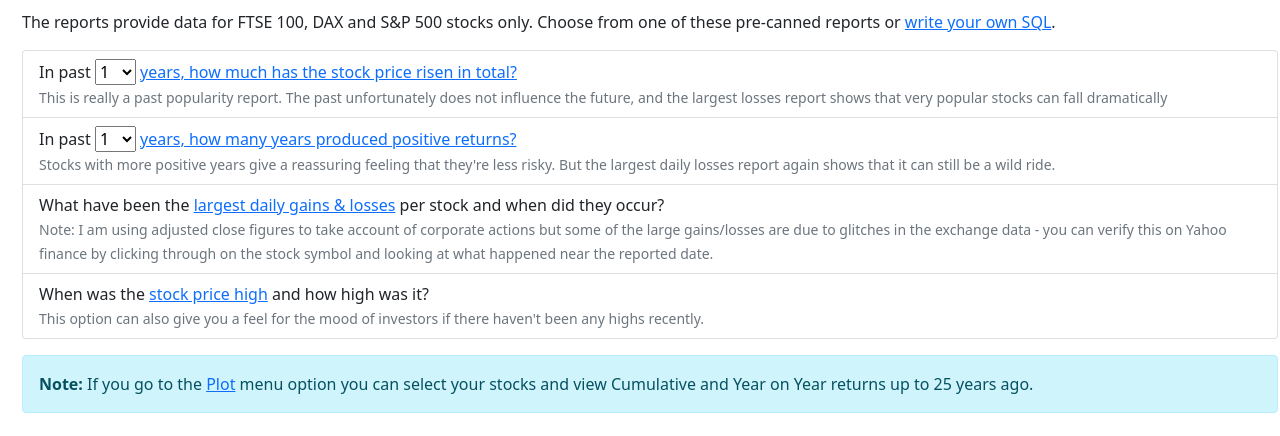
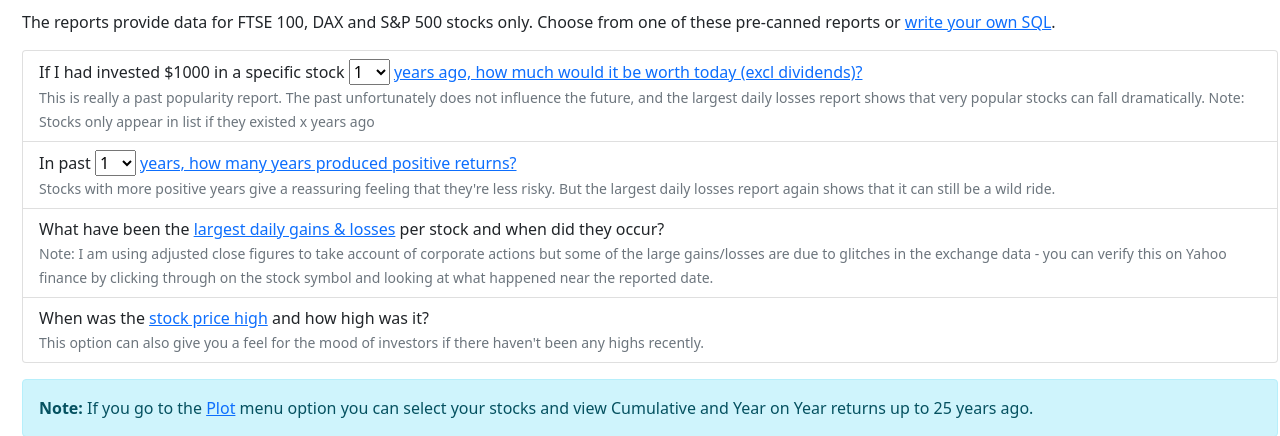
Before and after one commit to deytalytics/stock_plotter, a Flask app: page /reports in a window 1280 px wide. Shown: the part 56-492 px from the top of the page. Run offline with Flask 3, Linux system fonts and the light colour scheme; parts of the project's set-up code (start-up, migrations or seed data) failed here and were passed over.

Commit message:
Changed way that cumulative returns are reported to present it as a dollar value and using adjusted close rather than close prices Changed resultset.html to be able to sort currency values properly Changed /refresh_returns to include min_max_changes and stock_highs

```diff
--- a/app.py
+++ b/app.py
@@ -119,14 +119,19 @@ def cumulative():
 
                         # Construct the new dictionary and append it to the list
                         data.append({
-                            'stock_symbol': stock_symbol,
-                            'stock_name': stocks[stock_symbol]['stock_name'],
-                            'industry_name': stocks[stock_symbol]['industry_name'],
-                            'percentage_increase': percentage_increase
+                            'stock symbol': stock_symbol,
+                            'stock': stocks[stock_symbol]['stock_name'],
+                            'industry': stocks[stock_symbol]['industry_name'],
+                            'sort_value': 1000 * (percentage_increase / 100),
+                            '$1000 now worth': "${:,.2f}".format(1000 * (1+(percentage_increase / 100)))
                         })
 
         # Sort the data list by 'percentage_increase' in descending order
-        data = sorted(data, key=lambda x: x['percentage_increase'], reverse=True)
+        data = sorted(data, key=lambda x: x['sort_value'], reverse=True)
+
+        # Drop 'sort_value' from each dictionary in the list
+        for item in data:
+            item.pop('sort_value', None)
 
         # Export the result to CSV or HTML format
         export_format = 'html'
@@ -301,7 +306,7 @@ def daily_refresh():
 
 @app.route('/refresh_returns')
 def refresh_returns():
-    global stock_price_history, cumulative_returns, yoy_returns
+    global stock_price_history, cumulative_returns, yoy_returns, min_max_changes, stock_highs
     engine = connect_db()
     user_stocks, stock_price_history, cumulative_returns, yoy_returns, min_max_changes, stock_highs = load_stock_data(engine)
     return "Stock price history refreshed from database and precalculated returns recalculated "
--- a/refresh_functions.py
+++ b/refresh_functions.py
@@ -83,7 +83,7 @@ def precalculate_returns(market_stocks, stock_price_history, time_periods):
 
                 if len(period_data) > 1:  # Check if both latest and prior data are available
                     percentage_return = round(
-                        (period_data['close'].iloc[-1] - period_data['close'].iloc[0]) / period_data['close'].iloc[0] * 100,
+                        (period_data['adj_close'].iloc[-1] - period_data['adj_close'].iloc[0]) / period_data['adj_close'].iloc[0] * 100,
                         2)
                     stock_cumulative_returns.append(percentage_return)
                 else:
@@ -102,7 +102,7 @@ def precalculate_returns(market_stocks, stock_price_history, time_periods):
 
                     if len(period_data) > 1:  # Check if both prior_data_yoy and prior data are available
                         percentage_return = round(
-                            (period_data['close'].iloc[-1] - period_data['close'].iloc[0]) / period_data['close'].iloc[
+                            (period_data['adj_close'].iloc[-1] - period_data['adj_close'].iloc[0]) / period_data['adj_close'].iloc[
                                 0] * 100,
                             2)
                         stock_yoy_returns.append(percentage_return)
--- a/templates/reports.html
+++ b/templates/reports.html
@@ -44,12 +44,12 @@
         <p>The reports provide data for FTSE 100, DAX and S&P 500 stocks only. Choose from one of these pre-canned reports or <a href="/sql">write your own SQL</a>.</p>
         <ul class="list-group">
             <li class="list-group-item">
-                In past
+                If I had invested $1000 in a specific stock
                 <select id="cumulativeyearsSelect" onchange="updateCumulativeLink()">
                     <!-- Options will be added here by JavaScript -->
                 </select>
-                <a id="cumulativeLink" href="/cumulative?years=10">years, how much has the stock price risen in total?</a>
-                <br><small class="text-muted">This is really a past popularity report. The past unfortunately does not influence the future, and the largest losses report shows that very popular stocks can fall dramatically</small>
+                <a id="cumulativeLink" href="/cumulative?years=10">years ago, how much would it be worth today (excl dividends)?</a>
+                <br><small class="text-muted">This is really a past popularity report. The past unfortunately does not influence the future, and the largest daily losses report shows that very popular stocks can fall dramatically. Note: Stocks only appear in list if they existed x years ago</small>
             </li>
             <li class="list-group-item">
                 In past
```
Also changed, not shown: templates/resultset.html (+8 -0 lines).
